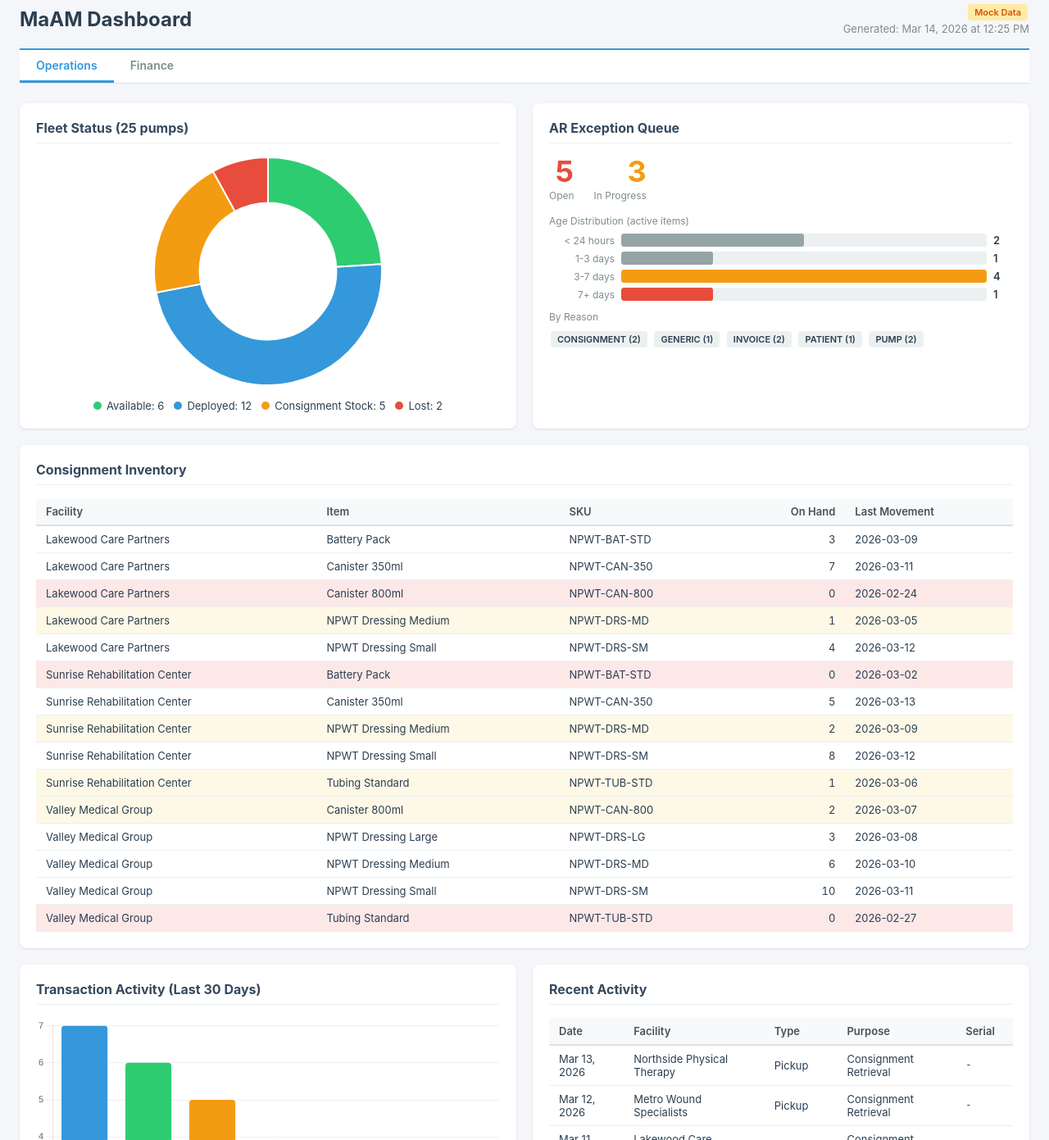
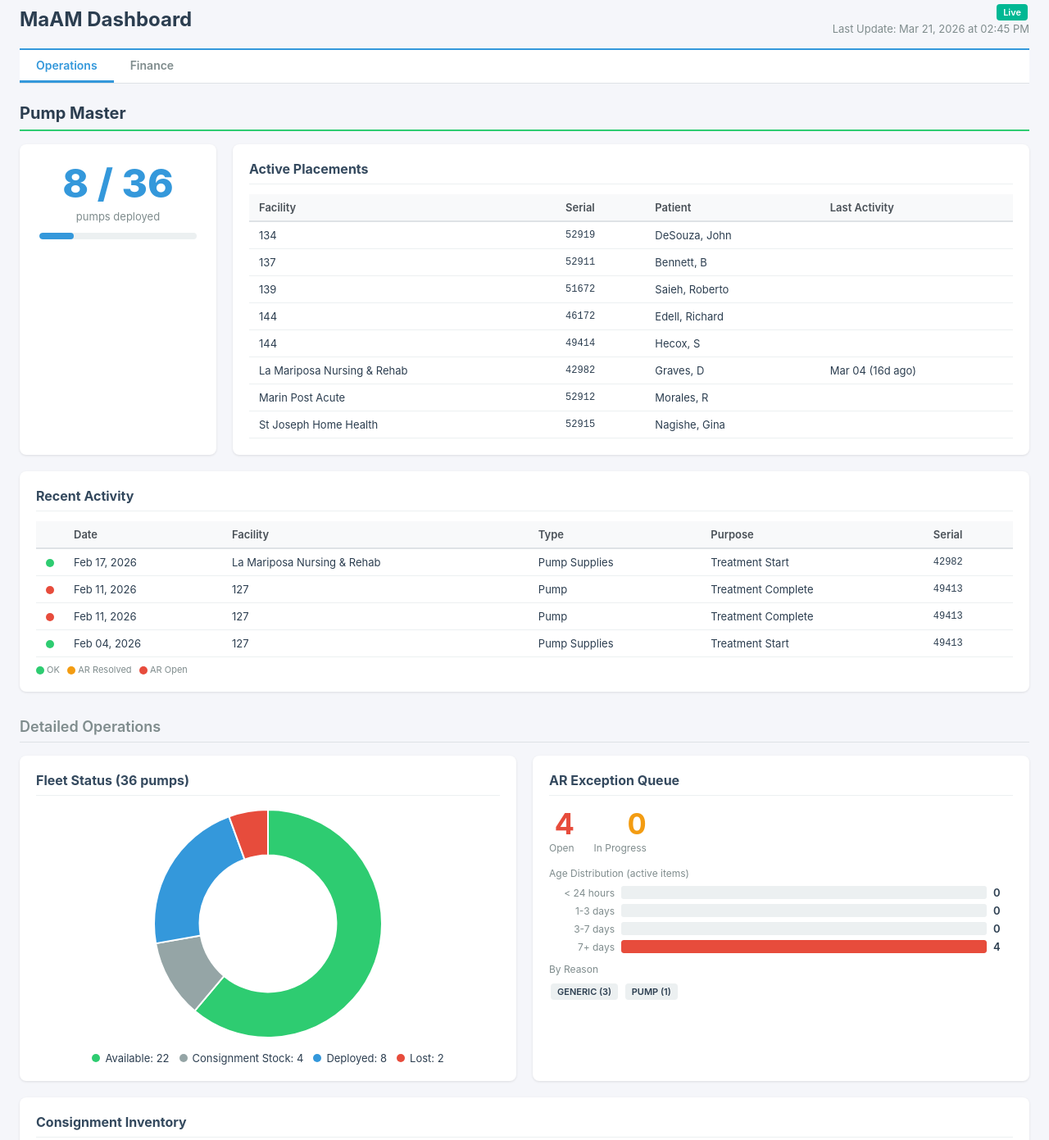
Before and after one commit to usjoh/maam-dashboard-site, a plain HTML site: page index.html in a window 1280 px wide. Shown: the part 21-1412 px from the top of the page at 82% size. Drawn offline with nearby package versions, Linux system fonts and the light colour scheme.

Commit message:
refresh: live Sheets data 2026-03-21_14:45

```diff
--- a/index.html
+++ b/index.html
@@ -169,6 +169,89 @@
     .stock-out:hover { background: #fbd5d5 !important; }
     .stock-low { background: #fef9e7 !important; }
     .stock-low:hover { background: #fef3cd !important; }
+
+    /* Pump Master section */
+    .pm-section {
+        margin-bottom: 32px;
+    }
+    .pm-section-title {
+        font-size: 20px;
+        font-weight: 700;
+        color: #2c3e50;
+        margin-bottom: 16px;
+        padding-bottom: 8px;
+        border-bottom: 2px solid #2ecc71;
+    }
+    .pm-hero {
+        display: flex;
+        gap: 20px;
+        margin-bottom: 20px;
+    }
+    .pm-ratio-card {
+        background: #fff;
+        border-radius: 8px;
+        padding: 24px;
+        box-shadow: 0 1px 3px rgba(0,0,0,0.1);
+        min-width: 240px;
+        text-align: center;
+    }
+    .pm-ratio-number {
+        font-size: 48px;
+        font-weight: 800;
+        color: #3498db;
+        line-height: 1;
+    }
+    .pm-ratio-label {
+        font-size: 13px;
+        color: #7f8c8d;
+        margin-top: 8px;
+    }
+    .pm-ratio-bar {
+        margin-top: 12px;
+        height: 8px;
+        background: #ecf0f1;
+        border-radius: 4px;
+        overflow: hidden;
+    }
+    .pm-ratio-bar-fill {
+        height: 100%;
+        background: #3498db;
+        border-radius: 4px;
+        transition: width 0.3s;
+    }
+    .pm-table-card {
+        background: #fff;
+        border-radius: 8px;
+        padding: 20px;
+        box-shadow: 0 1px 3px rgba(0,0,0,0.1);
+        flex: 1;
+    }
+    .pm-table-card h2 {
+        font-size: 16px;
+        color: #34495e;
+        margin-bottom: 12px;
+        padding-bottom: 8px;
+        border-bottom: 1px solid #ecf0f1;
+    }
+    .pm-activity-wrap {
+        max-height: 340px;
+        overflow-y: auto;
+    }
+    .status-dot {
+        display: inline-block;
+        width: 10px;
+        height: 10px;
+        border-radius: 50%;
+        vertical-align: middle;
+    }
+    .section-divider {
+        font-size: 18px;
+        font-weight: 600;
+        color: #7f8c8d;
+        margin: 32px 0 16px;
+        padding-bottom: 8px;
+        border-bottom: 1px solid #dee2e6;
+    }
 </style>
 </head>
 <body>
@@ -176,8 +259,8 @@
 <div class="header">
     <h1>MaAM Dashboard</h1>
     <div class="header-meta">
-        <span class="badge badge-mock">Mock Data</span><br>
-        Generated: Mar 14, 2026 at 12:25 PM
+        <span class="badge badge-live">Live</span><br>
+        Last Update: Mar 21, 2026 at 02:45 PM
     </div>
 </div>
 
@@ -186,10 +269,156 @@
     <a href="finance.html">Finance</a>
 </div>
 
+<!-- ============ PUMP MASTER ============ -->
+<div class="pm-section">
+    <div class="pm-section-title">Pump Master</div>
+
+    <div class="pm-hero">
+        <!-- Fleet Ratio -->
+        <div class="pm-ratio-card">
+            <div class="pm-ratio-number">8 / 36</div>
+            <div class="pm-ratio-label">pumps deployed</div>
+            <div class="pm-ratio-bar">
+                <div class="pm-ratio-bar-fill" style="width:22%"></div>
+            </div>
+        </div>
+
+        <!-- Active Placements -->
+        <div class="pm-table-card" style="flex:2">
+            <h2>Active Placements</h2>
+            <table>
+                <thead>
+                    <tr>
+                        <th>Facility</th>
+                        <th>Serial</th>
+                        <th>Patient</th>
+                        <th>Last Activity</th>
+                    </tr>
+                </thead>
+                <tbody>
+
+            <tr>
+                <td>134</td>
+                <td class="mono">52919</td>
+                <td>DeSouza, John</td>
+                <td></td>
+            </tr>
+            <tr>
+                <td>137</td>
+                <td class="mono">52911</td>
+                <td>Bennett, B</td>
+                <td></td>
+            </tr>
+            <tr>
+                <td>139</td>
+                <td class="mono">51672</td>
+                <td>Saieh, Roberto</td>
+                <td></td>
+            </tr>
+            <tr>
+                <td>144</td>
+                <td class="mono">46172</td>
+                <td>Edell, Richard</td>
+                <td></td>
+            </tr>
+            <tr>
+                <td>144</td>
+                <td class="mono">49414</td>
+                <td>Hecox, S</td>
+                <td></td>
+            </tr>
+            <tr>
+                <td>La Mariposa Nursing & Rehab</td>
+                <td class="mono">42982</td>
+                <td>Graves, D</td>
+                <td>Mar 04 (16d ago)</td>
+            </tr>
+            <tr>
+                <td>Marin Post Acute</td>
+                <td class="mono">52912</td>
+                <td>Morales, R</td>
+                <td></td>
+            </tr>
+            <tr>
+                <td>St Joseph Home Health</td>
+                <td class="mono">52915</td>
+                <td>Nagishe, Gina</td>
+                <td></td>
+            </tr>
+                </tbody>
+            </table>
+        </div>
+    </div>
+
+    <!-- Recent Activity (color-coded) -->
+    <div class="pm-table-card">
+        <h2>Recent Activity</h2>
+        <div class="pm-activity-wrap">
+            <table>
+                <thead>
+                    <tr>
+                        <th style="width:30px"></th>
+                        <th>Date</th>
+                        <th>Facility</th>
+                        <th>Type</th>
+                        <th>Purpose</th>
+                        <th>Serial</th>
+                    </tr>
+                </thead>
+                <tbody>
+
+            <tr>
+                <td><span class="status-dot" style="background:#2ecc71" title="OK"></span></td>
+                <td>Feb 17, 2026</td>
+                <td>La Mariposa Nursing & Rehab</td>
+                <td>Pump
+Supplies</td>
+                <td>Treatment Start</td>
+                <td class="mono">42982</td>
+            </tr>
+            <tr>
+                <td><span class="status-dot" style="background:#e74c3c" title="AR Open"></span></td>
+                <td>Feb 11, 2026</td>
+                <td>127</td>
+                <td>Pump</td>
+                <td>Treatment Complete</td>
+                <td class="mono">49413</td>
+            </tr>
+            <tr>
+                <td><span class="status-dot" style="background:#e74c3c" title="AR Open"></span></td>
+                <td>Feb 11, 2026</td>
+                <td>127</td>
+                <td>Pump</td>
+                <td>Treatment Complete</td>
+                <td class="mono">49413</td>
+            </tr>
+            <tr>
+                <td><span class="status-dot" style="background:#2ecc71" title="OK"></span></td>
+                <td>Feb 04, 2026</td>
+                <td>127</td>
+                <td>Pump
+Supplies</td>
+                <td>Treatment Start</td>
+                <td class="mono">49413</td>
+            </tr>
+                </tbody>
+            </table>
+        </div>
+        <div style="margin-top:8px;font-size:11px;color:#7f8c8d">
+            <span class="status-dot" style="background:#2ecc71"></span> OK &nbsp;
+            <span class="status-dot" style="background:#f39c12"></span> AR Resolved &nbsp;
+            <span class="status-dot" style="background:#e74c3c"></span> AR Open
+        </div>
+    </div>
+</div>
+
+<!-- ============ DETAILED OPERATIONS ============ -->
+<div class="section-divider">Detailed Operations</div>
+
 <div class="grid">
     <!-- Fleet Status -->
     <div class="panel">
-        <h2>Fleet Status (25 pumps)</h2>
+        <h2>Fleet Status (36 pumps)</h2>
         <div class="chart-container">
             <canvas id="fleetChart"></canvas>
         </div>
@@ -197,15 +426,15 @@
 
             <div class="legend-item">
                 <span class="legend-dot" style="background:#2ecc71"></span>
-                Available: 6
+                Available: 22
+            </div>
+            <div class="legend-item">
+                <span class="legend-dot" style="background:#95a5a6"></span>
+                Consignment Stock: 4
             </div>
             <div class="legend-item">
                 <span class="legend-dot" style="background:#3498db"></span>
-                Deployed: 12
-            </div>
-            <div class="legend-item">
-                <span class="legend-dot" style="background:#f39c12"></span>
-                Consignment Stock: 5
+                Deployed: 8
             </div>
             <div class="legend-item">
                 <span class="legend-dot" style="background:#e74c3c"></span>
@@ -219,11 +448,11 @@
         <h2>AR Exception Queue</h2>
         <div class="ar-stats">
             <div class="ar-stat">
-                <div class="num open">5</div>
+                <div class="num open">4</div>
                 <div class="label">Open</div>
             </div>
             <div class="ar-stat">
-                <div class="num in-progress">3</div>
+                <div class="num in-progress">0</div>
                 <div class="label">In Progress</div>
             </div>
         </div>
@@ -232,34 +461,34 @@
             <div class="age-row">
                 <span class="age-label">< 24 hours</span>
                 <div class="age-bar-bg">
-                    <div class="age-bar" style="width:50.0%;background:#95a5a6"></div>
+                    <div class="age-bar" style="width:0.0%;background:#95a5a6"></div>
                 </div>
-                <span class="age-count">2</span>
+                <span class="age-count">0</span>
             </div>
             <div class="age-row">
                 <span class="age-label">1-3 days</span>
                 <div class="age-bar-bg">
-                    <div class="age-bar" style="width:25.0%;background:#95a5a6"></div>
+                    <div class="age-bar" style="width:0.0%;background:#95a5a6"></div>
                 </div>
-                <span class="age-count">1</span>
+                <span class="age-count">0</span>
             </div>
             <div class="age-row">
                 <span class="age-label">3-7 days</span>
                 <div class="age-bar-bg">
-                    <div class="age-bar" style="width:100.0%;background:#f39c12"></div>
+                    <div class="age-bar" style="width:0.0%;background:#f39c12"></div>
                 </div>
-                <span class="age-count">4</span>
+                <span class="age-count">0</span>
             </div>
             <div class="age-row">
                 <span class="age-label">7+ days</span>
                 <div class="age-bar-bg">
-                    <div class="age-bar" style="width:25.0%;background:#e74c3c"></div>
+                    <div class="age-bar" style="width:100.0%;background:#e74c3c"></div>
                 </div>
-                <span class="age-count">1</span>
+                <span class="age-count">4</span>
             </div>
         <div style="margin-top: 12px;">
             <div class="section-label">By Reason</div>
-            <span class="badge">CONSIGNMENT (2)</span> <span class="badge">GENERIC (1)</span> <span class="badge">INVOICE (2)</span> <span class="badge">PATIENT (1)</span> <span class="badge">PUMP (2)</span>
+            <span class="badge">GENERIC (3)</span> <span class="badge">PUMP (1)</span>
         </div>
     </div>
 </div>
@@ -281,109 +510,18 @@
             <tbody>
 
             <tr>
-                <td>Lakewood Care Partners</td>
-                <td>Battery Pack</td>
-                <td>NPWT-BAT-STD</td>
-                <td class="num">3</td>
-                <td>2026-03-09</td>
+                <td>134</td>
+                <td>1010000018</td>
+                <td>WDK-300</td>
+                <td class="num">10</td>
+                <td></td>
             </tr>
             <tr>
-                <td>Lakewood Care Partners</td>
-                <td>Canister 350ml</td>
-                <td>NPWT-CAN-350</td>
-                <td class="num">7</td>
-                <td>2026-03-11</td>
-            </tr>
-            <tr class="stock-out">
-                <td>Lakewood Care Partners</td>
-                <td>Canister 800ml</td>
-                <td>NPWT-CAN-800</td>
-                <td class="num">0</td>
-                <td>2026-02-24</td>
-            </tr>
-            <tr class="stock-low">
-                <td>Lakewood Care Partners</td>
-                <td>NPWT Dressing Medium</td>
-                <td>NPWT-DRS-MD</td>
-                <td class="num">1</td>
-                <td>2026-03-05</td>
-            </tr>
-            <tr>
-                <td>Lakewood Care Partners</td>
-                <td>NPWT Dressing Small</td>
-                <td>NPWT-DRS-SM</td>
-                <td class="num">4</td>
-                <td>2026-03-12</td>
-            </tr>
-            <tr class="stock-out">
-                <td>Sunrise Rehabilitation Center</td>
-                <td>Battery Pack</td>
-                <td>NPWT-BAT-STD</td>
-                <td class="num">0</td>
-                <td>2026-03-02</td>
-            </tr>
-            <tr>
-                <td>Sunrise Rehabilitation Center</td>
-                <td>Canister 350ml</td>
-                <td>NPWT-CAN-350</td>
-                <td class="num">5</td>
-                <td>2026-03-13</td>
-            </tr>
-            <tr class="stock-low">
-                <td>Sunrise Rehabilitation Center</td>
-                <td>NPWT Dressing Medium</td>
-                <td>NPWT-DRS-MD</td>
-                <td class="num">2</td>
-                <td>2026-03-09</td>
-            </tr>
-            <tr>
-                <td>Sunrise Rehabilitation Center</td>
-                <td>NPWT Dressing Small</td>
-                <td>NPWT-DRS-SM</td>
-                <td class="num">8</td>
-                <td>2026-03-12</td>
-            </tr>
-            <tr class="stock-low">
-                <td>Sunrise Rehabilitation Center</td>
-                <td>Tubing Standard</td>
-                <td>NPWT-TUB-STD</td>
-                <td class="num">1</td>
-                <td>2026-03-06</td>
-            </tr>
-            <tr class="stock-low">
-                <td>Valley Medical Group</td>
-                <td>Canister 800ml</td>
-                <td>NPWT-CAN-800</td>
-                <td class="num">2</td>
-                <td>2026-03-07</td>
-            </tr>
-            <tr>
-                <td>Valley Medical Group</td>
-                <td>NPWT Dressing Large</td>
-                <td>NPWT-DRS-LG</td>
-                <td class="num">3</td>
-                <td>2026-03-08</td>
-            </tr>
-            <tr>
-                <td>Valley Medical Group</td>
-                <td>NPWT Dressing Medium</td>
-                <td>NPWT-DRS-MD</td>
+                <td>134</td>
+                <td>1010000033</td>
+                <td>CPC-500</td>
                 <td class="num">6</td>
-                <td>2026-03-10</td>
-            </tr>
-            <tr>
-                <td>Valley Medical Group</td>
-                <td>NPWT Dressing Small</td>
-                <td>NPWT-DRS-SM</td>
-                <td class="num">10</td>
-                <td>2026-03-11</td>
-            </tr>
-            <tr class="stock-out">
-                <td>Valley Medical Group</td>
-                <td>Tubing Standard</td>
-                <td>NPWT-TUB-STD</td>
-                <td class="num">0</td>
-                <td>2026-02-27</td>
+                <td></td>
             </tr>
             </tbody>
         </table>
@@ -412,144 +550,34 @@
             <tbody>
 
             <tr>
-                <td>Mar 13, 2026</td>
-                <td>Northside Physical Therapy</td>
-                <td>Pickup</td>
-                <td>Consignment Retrieval</td>
-                <td class="mono">-</td>
+                <td>Feb 17, 2026</td>
+                <td>La Mariposa Nursing & Rehab</td>
+                <td>Pump
+Supplies</td>
+                <td>Treatment Start</td>
+                <td class="mono">42982</td>
             </tr>
             <tr>
-                <td>Mar 12, 2026</td>
-                <td>Metro Wound Specialists</td>
-                <td>Pickup</td>
-                <td>Consignment Retrieval</td>
-                <td class="mono">-</td>
+                <td>Feb 11, 2026</td>
+                <td>127</td>
+                <td>Pump</td>
+                <td>Treatment Complete</td>
+                <td class="mono">49413</td>
             </tr>
             <tr>
-                <td>Mar 11, 2026</td>
-                <td>Lakewood Care Partners</td>
-                <td>Pickup</td>
-                <td>Consignment Retrieval</td>
-                <td class="mono">-</td>
+                <td>Feb 11, 2026</td>
+                <td>127</td>
+                <td>Pump</td>
+                <td>Treatment Complete</td>
+                <td class="mono">49413</td>
             </tr>
             <tr>
-                <td>Mar 10, 2026</td>
-                <td>Valley Medical Group</td>
-                <td>Pickup</td>
-                <td>Product Swap</td>
-                <td class="mono">PM-0002</td>
-            </tr>
-            <tr>
-                <td>Mar 09, 2026</td>
-                <td>Sunrise Rehabilitation Center</td>
-                <td>Pickup</td>
-                <td>Product Swap</td>
-                <td class="mono">PM-0001</td>
-            </tr>
-            <tr>
-                <td>Mar 08, 2026</td>
-                <td>Northside Physical Therapy</td>
-                <td>Pickup</td>
-                <td>Product Swap</td>
-                <td class="mono">PM-0025</td>
-            </tr>
-            <tr>
-                <td>Mar 07, 2026</td>
-                <td>Metro Wound Specialists</td>
-                <td>Pickup</td>
-                <td>Treatment Complete</td>
-                <td class="mono">PM-0024</td>
-            </tr>
-            <tr>
-                <td>Mar 06, 2026</td>
-                <td>Lakewood Care Partners</td>
-                <td>Pickup</td>
-                <td>Treatment Complete</td>
-                <td class="mono">PM-0023</td>
-            </tr>
-            <tr>
-                <td>Mar 05, 2026</td>
-                <td>Valley Medical Group</td>
-                <td>Pickup</td>
-                <td>Treatment Complete</td>
-                <td class="mono">PM-0022</td>
-            </tr>
-            <tr>
-                <td>Mar 04, 2026</td>
-                <td>Sunrise Rehabilitation Center</td>
-                <td>Pickup</td>
-                <td>Treatment Complete</td>
-                <td class="mono">PM-0021</td>
-            </tr>
-            <tr>
-                <td>Mar 03, 2026</td>
-                <td>Northside Physical Therapy</td>
-                <td>Pickup</td>
-                <td>Treatment Complete</td>
-                <td class="mono">PM-0020</td>
-            </tr>
-            <tr>
-                <td>Mar 02, 2026</td>
-                <td>Metro Wound Specialists</td>
-                <td>Placement</td>
-                <td>Consignment Usage</td>
-                <td class="mono">-</td>
-            </tr>
-            <tr>
-                <td>Mar 01, 2026</td>
-                <td>Lakewood Care Partners</td>
-                <td>Placement</td>
-                <td>Consignment Usage</td>
-                <td class="mono">-</td>
-            </tr>
-            <tr>
-                <td>Feb 28, 2026</td>
-                <td>Valley Medical Group</td>
-                <td>Placement</td>
-                <td>Consignment Usage</td>
-                <td class="mono">-</td>
-            </tr>
-            <tr>
-                <td>Feb 27, 2026</td>
-                <td>Sunrise Rehabilitation Center</td>
-                <td>Placement</td>
-                <td>Consignment Stocking</td>
-                <td class="mono">-</td>
-            </tr>
-            <tr>
-                <td>Feb 26, 2026</td>
-                <td>Northside Physical Therapy</td>
-                <td>Placement</td>
-                <td>Consignment Stocking</td>
-                <td class="mono">-</td>
-            </tr>
-            <tr>
-                <td>Feb 25, 2026</td>
-                <td>Metro Wound Specialists</td>
-                <td>Placement</td>
-                <td>Consignment Stocking</td>
-                <td class="mono">-</td>
-            </tr>
-            <tr>
-                <td>Feb 24, 2026</td>
-                <td>Lakewood Care Partners</td>
-                <td>Placement</td>
-                <td>Resupply</td>
-                <td class="mono">PM-0013</td>
-            </tr>
-            <tr>
-                <td>Feb 23, 2026</td>
-                <td>Valley Medical Group</td>
-                <td>Placement</td>
-                <td>Resupply</td>
-                <td class="mono">PM-0012</td>
-            </tr>
-            <tr>
-                <td>Feb 22, 2026</td>
-                <td>Sunrise Rehabilitation Center</td>
-                <td>Placement</td>
-                <td>Resupply</td>
-                <td class="mono">PM-0011</td>
+                <td>Feb 04, 2026</td>
+                <td>127</td>
+                <td>Pump
+Supplies</td>
+                <td>Treatment Start</td>
+                <td class="mono">49413</td>
             </tr>
             </tbody>
         </table>
@@ -557,7 +585,7 @@
 </div>
 
 <div class="footer">
-    MaAM Dashboard v0.1 &middot; Data as of Mar 14, 2026 at 12:25 PM
+    MaAM Dashboard v0.1 &middot; Data as of Mar 21, 2026 at 02:45 PM
 </div>
 
 <script>
@@ -565,10 +593,10 @@
 new Chart(document.getElementById("fleetChart"), {
     type: "doughnut",
     data: {
-        labels: ["Available", "Deployed", "Consignment_Stock", "Lost"],
+        labels: ["Available", "Consignment Stock", "Deployed", "Lost"],
         datasets: [{
-            data: [6, 12, 5, 2],
-            backgroundColor: ["#2ecc71", "#3498db", "#f39c12", "#e74c3c"],
+            data: [22, 4, 8, 2],
+            backgroundColor: ["#2ecc71", "#95a5a6", "#3498db", "#e74c3c"],
             borderWidth: 2,
             borderColor: "#fff",
         }]
@@ -593,9 +621,9 @@ new Chart(document.getElementById("fleetChart"), {
 new Chart(document.getElementById("txnChart"), {
     type: "bar",
     data: {
-        labels: ["Resupply", "Treatment Start", "Treatment Complete", "Consignment Stocking", "Consignment Usage", "Product Swap", "Consignment Retrieval"],
+        labels: ["Treatment Start", "Treatment Complete"],
         datasets: [{
-            data: [7, 6, 5, 3, 3, 3, 3],
+            data: [2, 2],
             backgroundColor: [
                 "#3498db", "#2ecc71", "#f39c12", "#e67e22",
                 "#9b59b6", "#1abc9c", "#e74c3c"
```
Also changed, not shown: finance.html (+22 -52 lines).
